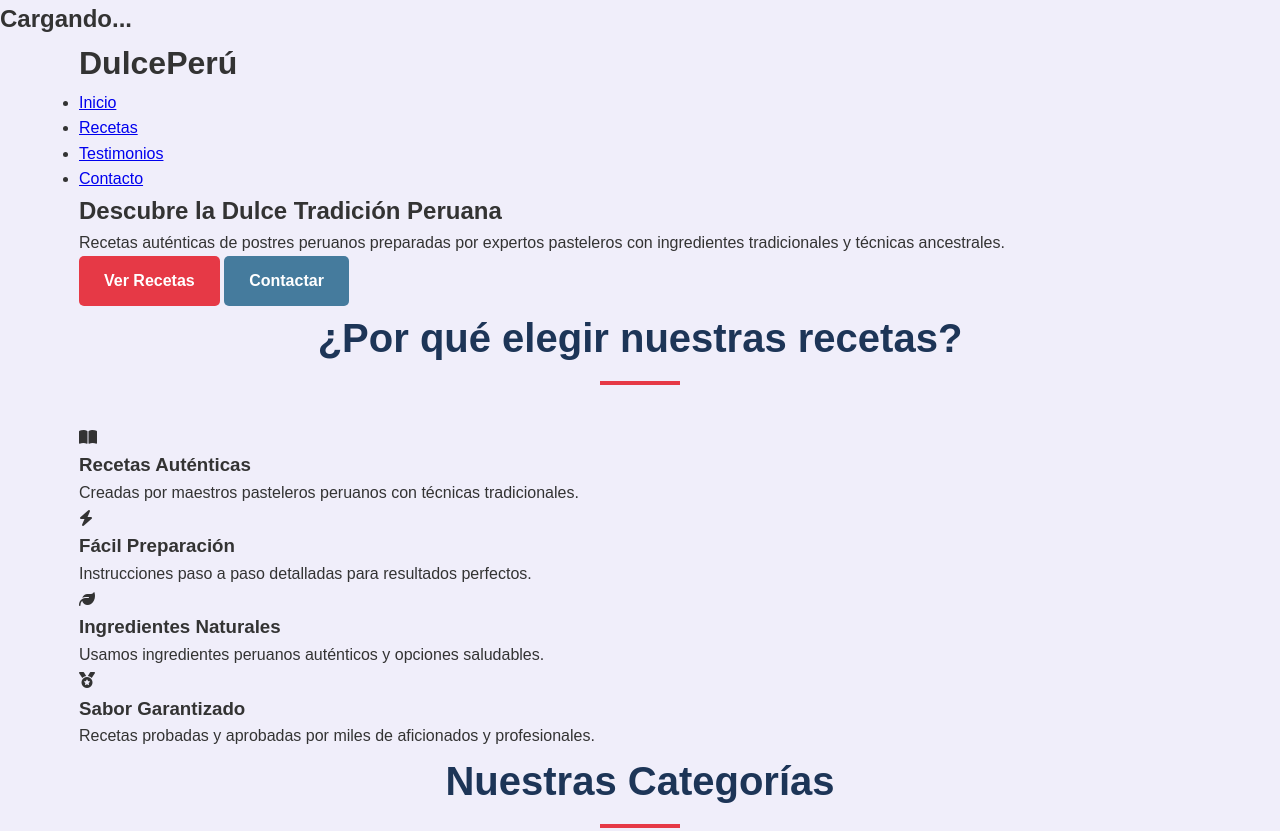
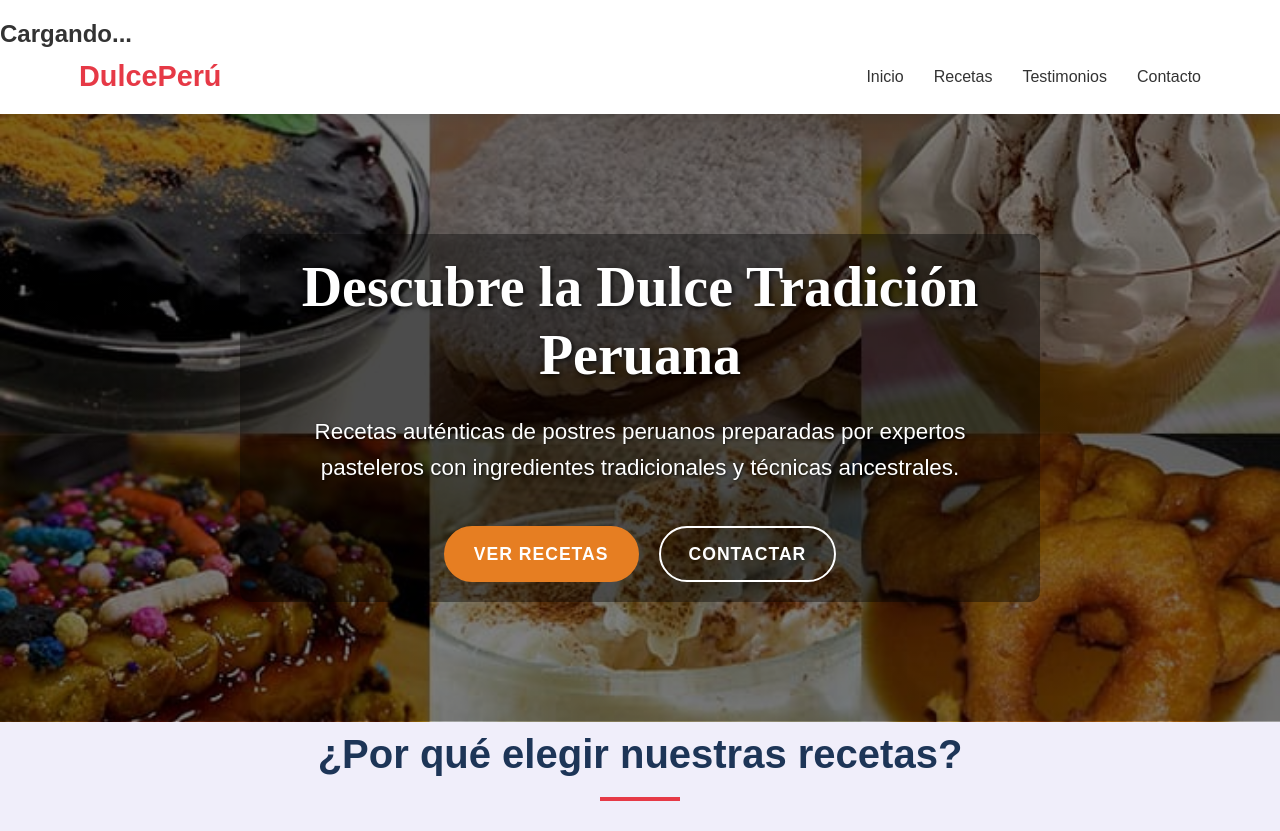
Before and after one commit to sebastianvillegas25/CASO2_LANDING_PAGE, a plain HTML site: page index.html in a window 1280 px wide. Shown: the top 831 px of the page. Drawn offline with Linux system fonts and the light colour scheme; a script that the page names is missing.

Commit message:
Update index.css
se añade el diseño de el heard con los botones y el titulo

```diff
--- a/css/index.css
+++ b/css/index.css
@@ -83,3 +83,128 @@ body {
     transform: translateY(-3px);
     box-shadow: 0 5px 15px rgba(0, 0, 0, 0.1);
 }
+/* Header y navegación */
+header {
+    background-color: var(--white);
+    box-shadow: 0 2px 15px rgba(0, 0, 0, 0.1);
+    padding: 15px 0;
+    position: sticky;
+    top: 0;
+    z-index: 1000;
+}
+
+header .container {
+    display: flex;
+    justify-content: space-between;
+    align-items: center;
+}
+
+.logo h1 {
+    color: var(--primary-color);
+    font-size: 1.8rem;
+    font-weight: 700;
+}
+
+nav ul {
+    display: flex;
+    list-style: none;
+}
+
+nav ul li {
+    margin-left: 30px;
+}
+
+nav ul li a {
+    text-decoration: none;
+    color: var(--text-color);
+    font-weight: 500;
+    transition: color 0.3s ease;
+}
+
+nav ul li a:hover {
+    color: var(--primary-color);
+}
+
+#hero {
+    background-image: linear-gradient(rgba(0, 0, 0, 0.5), rgba(0, 0, 0, 0.5)), url('../img/postres_peruanos.png');
+    background-size: cover;
+    background-position: center;
+    background-repeat: no-repeat;
+    color: #ffffff;
+    padding: 120px 0;
+    text-align: center;
+    position: relative;
+}
+
+.hero-content {
+    position: relative;
+    z-index: 2;
+    max-width: 800px;
+    margin: 0 auto;
+    padding: 20px;
+    background-color: rgba(0, 0, 0, 0.4);
+    border-radius: 10px;
+}
+
+.hero-content h2 {
+    font-size: 3.5rem;
+    margin-bottom: 25px;
+    line-height: 1.2;
+    font-family: 'Playfair Display', serif;
+    font-weight: 700;
+    text-shadow: 2px 2px 4px rgba(0, 0, 0, 0.7);
+}
+
+.hero-content p {
+    font-size: 1.4rem;
+    max-width: 700px;
+    margin: 0 auto 40px;
+    line-height: 1.6;
+    font-family: 'Montserrat', sans-serif;
+    text-shadow: 1px 1px 3px rgba(0, 0, 0, 0.7);
+}
+
+.cta-buttons {
+    display: flex;
+    justify-content: center;
+    gap: 20px;
+    margin-top: 30px;
+}
+
+.btn {
+    display: inline-block;
+    padding: 12px 28px;
+    border-radius: 30px;
+    text-decoration: none;
+    font-size: 1.1rem;
+    font-weight: 600;
+    font-family: 'Montserrat', sans-serif;
+    transition: all 0.3s ease;
+    text-transform: uppercase;
+    letter-spacing: 1px;
+}
+
+.btn-primary {
+    background-color: #e67e22;
+    color: white;
+    border: 2px solid #e67e22;
+}
+
+.btn-primary:hover {
+    background-color: #d35400;
+    border-color: #d35400;
+    transform: translateY(-3px);
+    box-shadow: 0 5px 15px rgba(0, 0, 0, 0.3);
+}
+
+.btn-secondary {
+    background-color: transparent;
+    color: white;
+    border: 2px solid white;
+}
+
+.btn-secondary:hover {
+    background-color: rgba(255, 255, 255, 0.2);
+    transform: translateY(-3px);
+    box-shadow: 0 5px 15px rgba(0, 0, 0, 0.3);
+}
```
